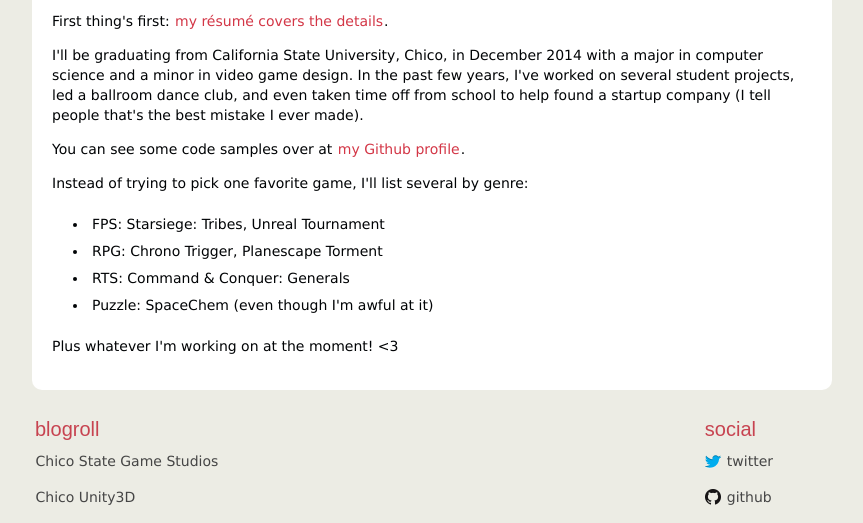
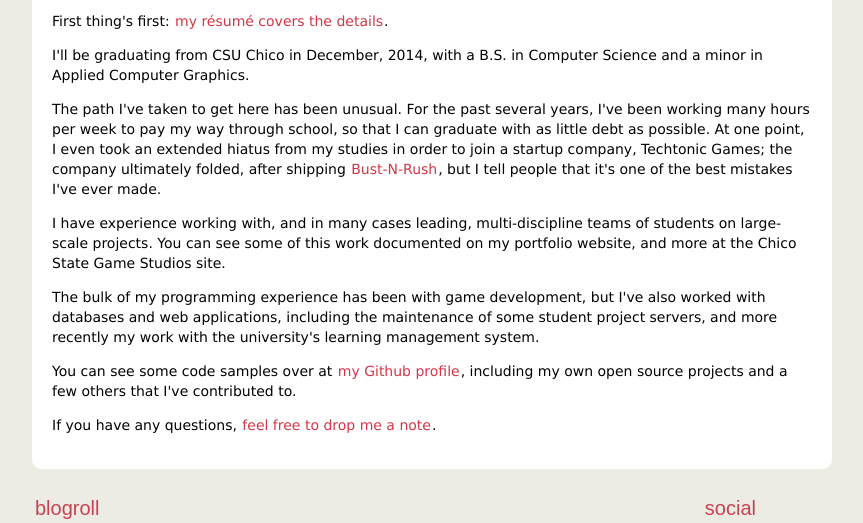
Before and after one commit to areyoutoo/areyoutoo.github.io, a plain HTML site: page pages/about-me.html in a window 1280 px wide. Shown: the part 216-739 px from the top of the page, without its empty margins (208-1071 px from the left). Drawn offline with Linux system fonts and the light colour scheme; a web font is replaced by a local one.

Commit message:
update "About Me"

```diff
--- a/pages/about-me.html
+++ b/pages/about-me.html
@@ -23,20 +23,12 @@
 <section id="content" class="body">
     <h1 class="entry-title">About Me</h1>
     <p>First thing's first: <a href="https://dl.dropboxusercontent.com/u/27627047/resume-rutter.pdf">my résumé covers the details</a>.</p>
-<p>I'll be graduating from California State University, Chico, in December 2014
-with a major in computer science and a minor in video game design. In the past
-few years, I've worked on several student projects, led a ballroom dance club,
-and even taken time off from school to help found a startup company (I tell
-people that's the best mistake I ever made).</p>
-<p>You can see some code samples over at <a href="https://github.com/areyoutoo">my Github profile</a>.</p>
-<p>Instead of trying to pick one favorite game, I'll list several by genre:</p>
-<ul>
-<li>FPS: Starsiege: Tribes, Unreal Tournament</li>
-<li>RPG: Chrono Trigger, Planescape Torment</li>
-<li>RTS: Command &amp; Conquer: Generals</li>
-<li>Puzzle: SpaceChem (even though I'm awful at it)</li>
-</ul>
-<p>Plus whatever I'm working on at the moment! &lt;3</p>
+<p>I'll be graduating from CSU Chico in December, 2014, with a B.S. in Computer Science and a minor in Applied Computer Graphics.</p>
+<p>The path I've taken to get here has been unusual. For the past several years, I've been working many hours per week to pay my way through school, so that I can graduate with as little debt as possible. At one point, I even took an extended hiatus from my studies in order to join a startup company, Techtonic Games; the company ultimately folded, after shipping <a href="../bust-n-rush.html">Bust-N-Rush</a>, but I tell people that it's one of the best mistakes I've ever made.</p>
+<p>I have experience working with, and in many cases leading, multi-discipline teams of students on large-scale projects. You can see some of this work documented on my portfolio website, and more at the Chico State Game Studios site.</p>
+<p>The bulk of my programming experience has been with game development, but I've also worked with databases and web applications, including the maintenance of some student project servers, and more recently my work with the university's learning management system.</p>
+<p>You can see some code samples over at <a href="https://github.com/areyoutoo">my Github profile</a>, including my own open source projects and a few others that I've contributed to.</p>
+<p>If you have any questions, <a href="mailto:utter.robert@gmail.com">feel free to drop me a note</a>.</p>
 </section>
         <section id="extras" class="body">
                 <div class="blogroll">
```
